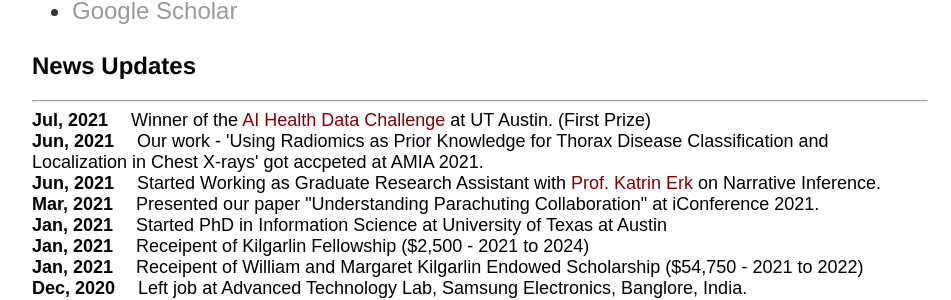
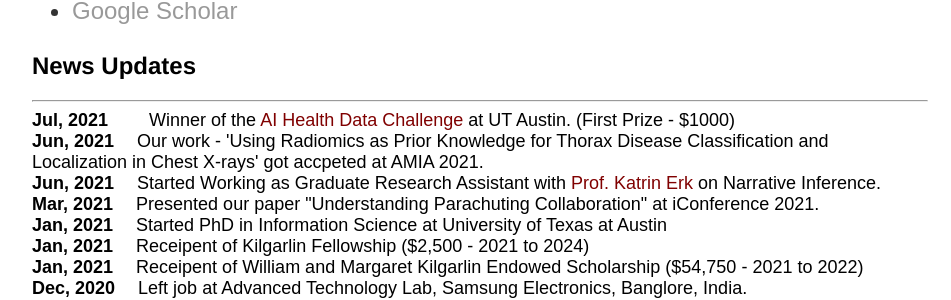
Before and after one commit to Ajay1994/ajay1994.github.io, a Jekyll site: the page built from index.html, in a window 1280 px wide. Shown: the part 1050-1350 px from the top of the page, without its empty margins (160-1111 px from the left). Built offline with Jekyll 4.4.1, drawn with Linux system fonts in a browser that asks for light colours.

Commit message:
Update index.html

```diff
--- a/index.html
+++ b/index.html
@@ -39,7 +39,7 @@ title: Ajay Jaiswal Homepage
 		<h2 style = "font-size:24px">News Updates</h2>
 		<hr/>
 		<div style ="font-size:18px; font-family: Arial, Helvetica, sans-serif;">
-			<strong>Jul, 2021</strong> &emsp;Winner of the <a href = "https://aihealth.ischool.utexas.edu/AIHealthChallenge/index.html" style="color:#800000">AI Health Data Challenge</a> at UT Austin. (First Prize)</br>
+			<strong>Jul, 2021</strong> &emsp;&emsp;Winner of the <a href = "https://aihealth.ischool.utexas.edu/AIHealthChallenge/index.html" style="color:#800000">AI Health Data Challenge</a> at UT Austin. (First Prize - $1000)</br>
 			<strong>Jun, 2021</strong> &emsp;Our work - 'Using Radiomics as Prior Knowledge for Thorax Disease Classification and Localization in Chest X-rays' got accpeted at AMIA 2021.</br>
 			<strong>Jun, 2021</strong> &emsp;Started Working as Graduate Research Assistant with <a href = "http://www.katrinerk.com/" style="color:#800000"> Prof. Katrin Erk </a> on Narrative Inference. </br>
 			<strong>Mar, 2021</strong> &emsp;Presented our paper "Understanding Parachuting Collaboration" at iConference 2021.</br>
```
